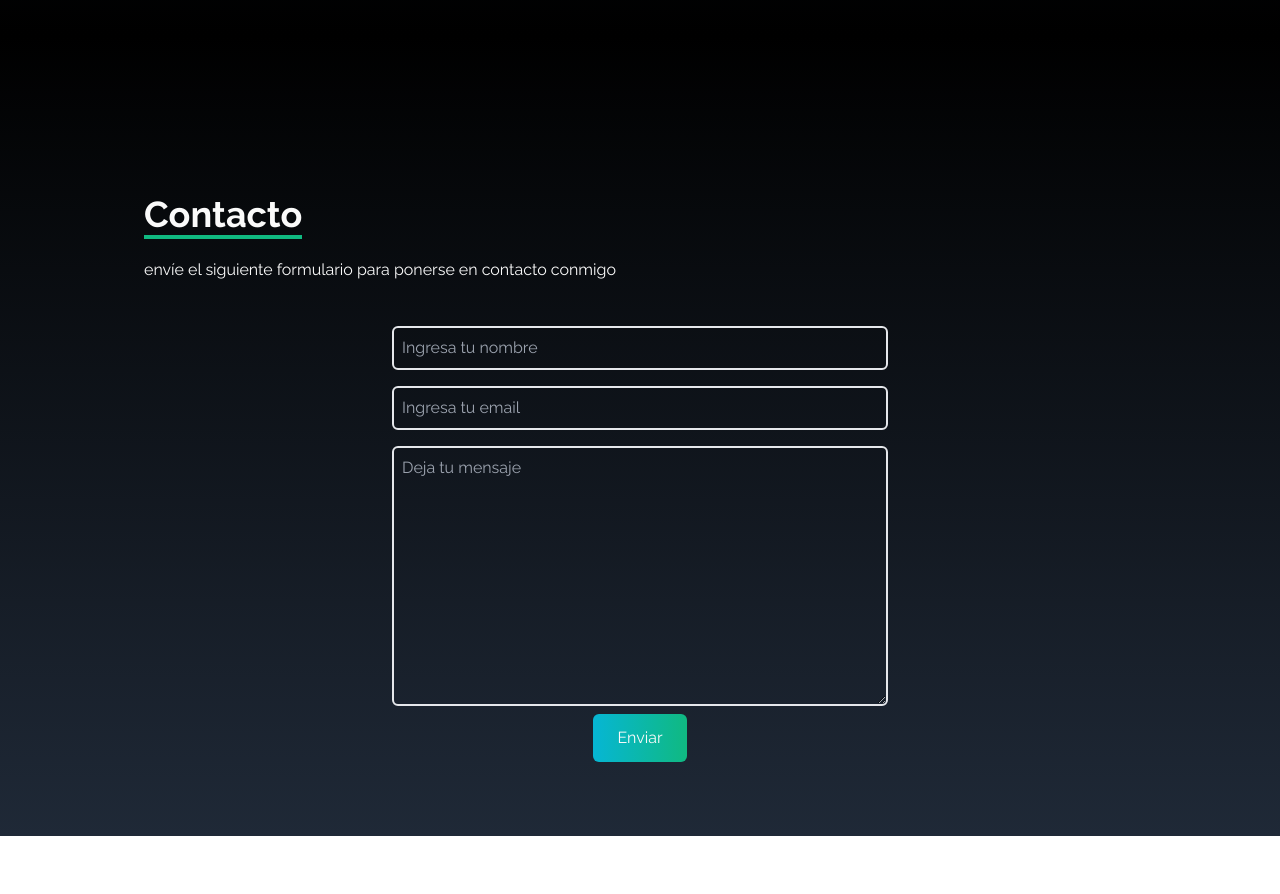
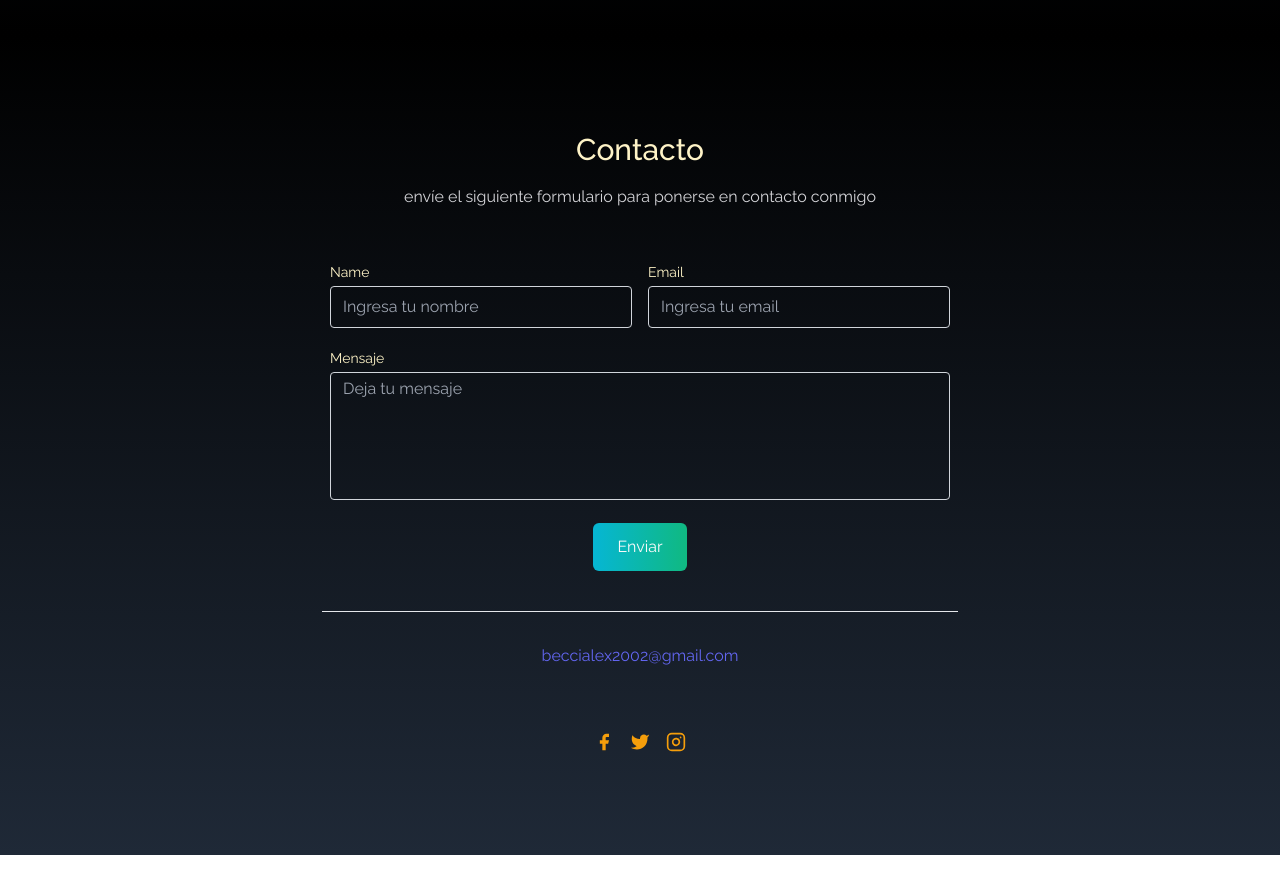
Before and after one commit to AlexBecci/Portfolio-Web, a React (Create React App) app: page / in a window 1280 px wide. Shown: the part 4360-5254 px from the top of the page. After the commit the page ends 5215 px from the top, so only its background shows below. Built offline with nearby package versions, Linux system fonts and the light colour scheme.

Commit message:
Component Contact changed

```diff
--- a/src/components/Contact.jsx
+++ b/src/components/Contact.jsx
@@ -2,47 +2,138 @@
 
 function Contact() {
   return (
-    <div
-      name="contact"
-      className="w-full h-screen bg-gradient-to-b from-black to-gray-800 px-4 text-zinc-50 py-96 "
-    >
-      <div className="flex flex-col px-4 pt-32 justify-center max-w-screen-lg mx-auto h-full">
-        <div className="py-5">
-          <p className="text-4xl font-bold inline border-b-4 border-emerald-500">
+    <div name='contact' className="text-zinc-300 body-font relative bg-gradient-to-b from-black to-gray-800">
+      <div className="container px-5 py-24 mx-auto">
+        <div className="flex flex-col text-center w-full mb-12">
+          <h1 className="sm:text-3xl text-2xl font-medium title-font mb-4 text-amber-100">
             Contacto
-          </p>
-          <p className="py-6">
+          </h1>
+          <p className="lg:w-2/3 mx-auto leading-relaxed text-base">
+            {" "}
             envíe el siguiente formulario para ponerse en contacto conmigo
           </p>
         </div>
-        <div className="flex justify-center items-center ">
+        <div className="lg:w-1/2 md:w-2/3 mx-auto">
           <form
             action="https://getform.io/f/efeea79b-a749-4cde-8bcb-6dadf720f029"
             method="POST"
-            className=" flex flex-col w-full md:w-1/2"
           >
+            <div className="flex flex-wrap -m-2">
+              <div className="p-2 w-1/2">
+                <div className="relative">
+                  <label
+                    for="name"
+                    className="leading-7 text-sm text-amber-100"
+                  >
+                    Name
+                  </label>
                   <input
+                    placeholder="Ingresa tu nombre"
                     type="text"
+                    id="name"
                     name="name"
-              placeholder="Ingresa tu nombre"
-              className="p-2 bg-transparent border-2 rounded-md text-white focus:outline-none"
+                    className="w-full bg-gray-100 bg-opacity-50 rounded border border-gray-300 focus:border-emerald-500 bg-transparent focus:ring-2 focus:ring-indigo-200 text-base outline-none text-amber-100 py-1 px-3 leading-8 transition-colors duration-200 ease-in-out"
                   />
+                </div>
+              </div>
+              <div className="p-2 w-1/2">
+                <div className="relative">
+                  <label
+                    for="email"
+                    className="leading-7 text-sm text-amber-100"
+                  >
+                    Email
+                  </label>
                   <input
-              type="text"
+                    placeholder="Ingresa tu email"
+                    type="email"
+                    id="email"
                     name="email"
-              placeholder="Ingresa tu email"
-              className=" my-4 p-2 bg-transparent border-2 rounded-md text-white focus:outline-none"
+                    className="w-full bg-gray-100 bg-opacity-50 rounded border border-gray-300 focus:border-emerald-500 bg-transparent focus:ring-2 focus:ring-indigo-200 text-base outline-none text-amber-100 py-1 px-3 leading-8 transition-colors duration-200 ease-in-out"
                   />
+                </div>
+              </div>
+              <div className="p-2 w-full">
+                <div className="relative">
+                  <label
+                    for="message"
+                    className="leading-7 text-sm text-amber-100"
+                  >
+                    Mensaje
+                  </label>
                   <textarea
+                    rows={10}
                     placeholder="Deja tu mensaje"
+                    id="message"
                     name="message"
-              rows="10"
-              className="p-2 bg-transparent border-2 rounded-md text-white focus:outline-none"
+                    className="w-full bg-gray-100 bg-opacity-50 rounded border border-gray-300 focus:border-emerald-500 bg-transparent focus:ring-2 focus:ring-indigo-200 h-32 text-base outline-none text-amber-100 py-1 px-3 resize-none leading-6 transition-colors duration-200 ease-in-out"
                   ></textarea>
-
-            <button className="text-zinc-50 bg-gradient-to-r from-cyan-500 to-emerald-500 px-6 py-3  mt-2 mb-40 mx-auto flex items-center rounded-md hover:scale-110 duration-300">
+                </div>
+              </div>
+              <div className="p-2 w-full">
+                <button className="text-zinc-50 bg-gradient-to-r from-cyan-500 to-emerald-500 px-6 py-3 mx-auto flex items-center rounded-md hover:scale-110 duration-300">
                   Enviar
                 </button>
+              </div>
+              <div className="p-2 w-full pt-8 mt-8 border-t border-gray-200 text-center">
+                <a
+                  href="mailto:beccialex2002@gmail.com"
+                  className="text-indigo-500"
+                >
+                  beccialex2002@gmail.com
+                </a>
+                <p className="leading-normal my-5">
+                  <br />
+                </p>
+                <span className="inline-flex">
+                  <a className="text-amber-500">
+                    <svg
+                      fill="currentColor"
+                      stroke-linecap="round"
+                      stroke-linejoin="round"
+                      stroke-width="2"
+                      className="w-5 h-5"
+                      viewBox="0 0 24 24"
+                    >
+                      <path d="M18 2h-3a5 5 0 00-5 5v3H7v4h3v8h4v-8h3l1-4h-4V7a1 1 0 011-1h3z"></path>
+                    </svg>
+                  </a>
+                  <a className="ml-4 text-amber-500">
+                    <svg
+                      fill="currentColor"
+                      stroke-linecap="round"
+                      stroke-linejoin="round"
+                      stroke-width="2"
+                      className="w-5 h-5"
+                      viewBox="0 0 24 24"
+                    >
+                      <path d="M23 3a10.9 10.9 0 01-3.14 1.53 4.48 4.48 0 00-7.86 3v1A10.66 10.66 0 013 4s-4 9 5 13a11.64 11.64 0 01-7 2c9 5 20 0 20-11.5a4.5 4.5 0 00-.08-.83A7.72 7.72 0 0023 3z"></path>
+                    </svg>
+                  </a>
+                  <a className="ml-4 text-amber-500">
+                    <svg
+                      fill="none"
+                      stroke="currentColor"
+                      stroke-linecap="round"
+                      stroke-linejoin="round"
+                      stroke-width="2"
+                      className="w-5 h-5"
+                      viewBox="0 0 24 24"
+                    >
+                      <rect
+                        width="20"
+                        height="20"
+                        x="2"
+                        y="2"
+                        rx="5"
+                        ry="5"
+                      ></rect>
+                      <path d="M16 11.37A4 4 0 1112.63 8 4 4 0 0116 11.37zm1.5-4.87h.01"></path>
+                    </svg>
+                  </a>
+                </span>
+              </div>
+            </div>
           </form>
         </div>
       </div>
```
Lines whose indentation alone changed are shown as unchanged.
